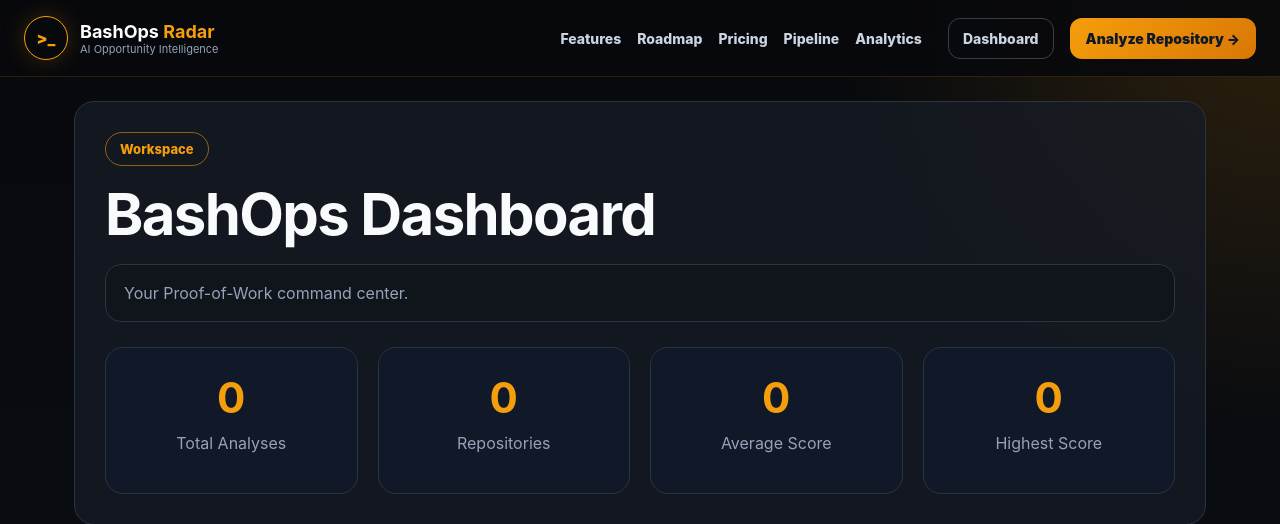
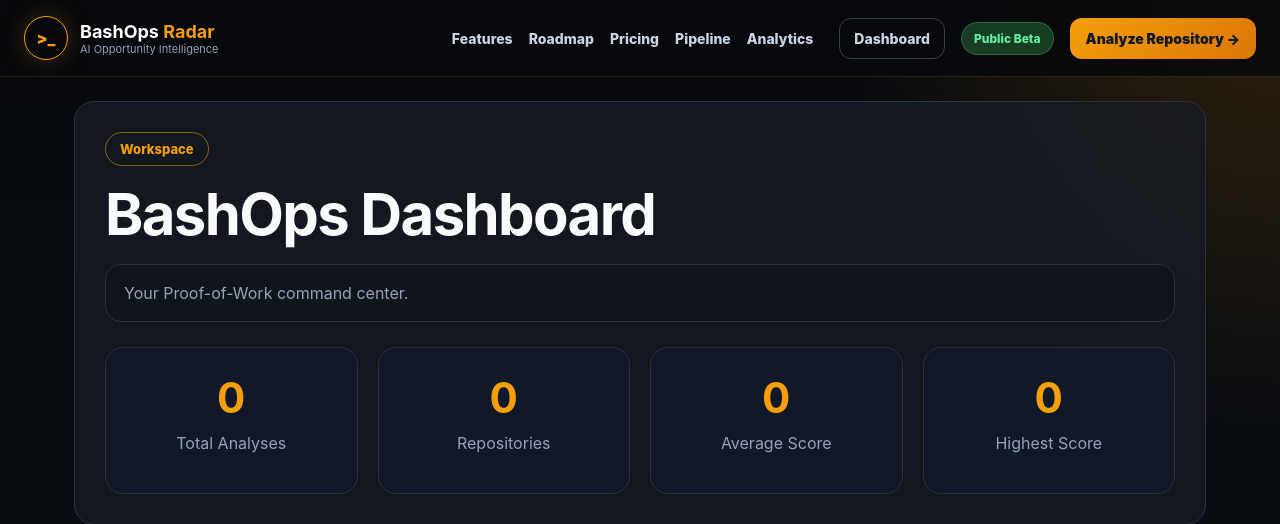
Before and after one commit to BashOpsDev/bashops-radar, a FastAPI app: page /dashboard in a window 1280 px wide. Shown: the top 524 px of the page. Run offline with FastAPI, Linux system fonts and the light colour scheme.

Commit message:
Update navbar.html

```diff
--- a/templates/components/navbar.html
+++ b/templates/components/navbar.html
@@ -21,6 +21,7 @@
 
             <div class="nav-right">
                 <a href="/dashboard" class="nav-outline">Dashboard</a>
+                <span class="beta-pill">Public Beta</span>
                 <a href="/" class="nav-primary">Analyze Repository →</a>
             </div>
         </div>
```
